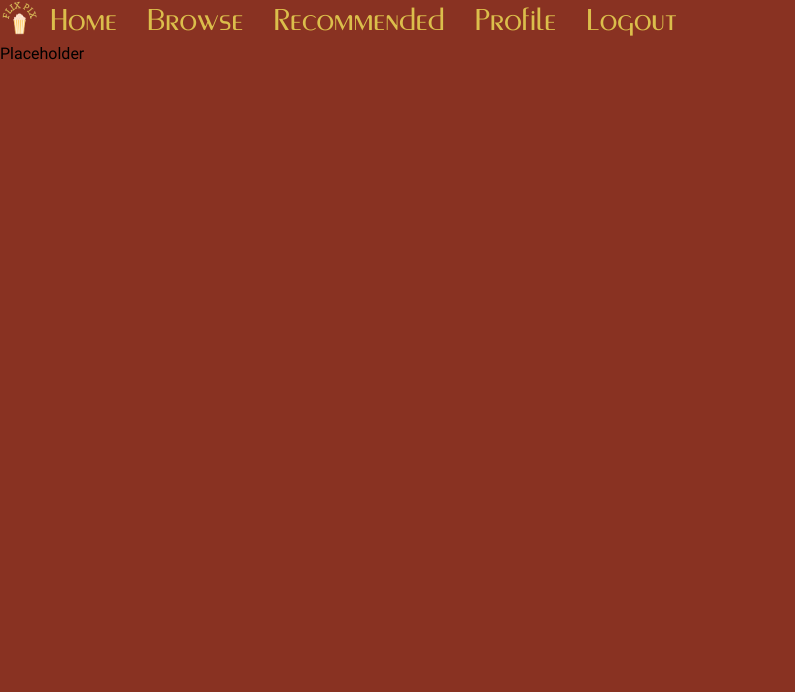
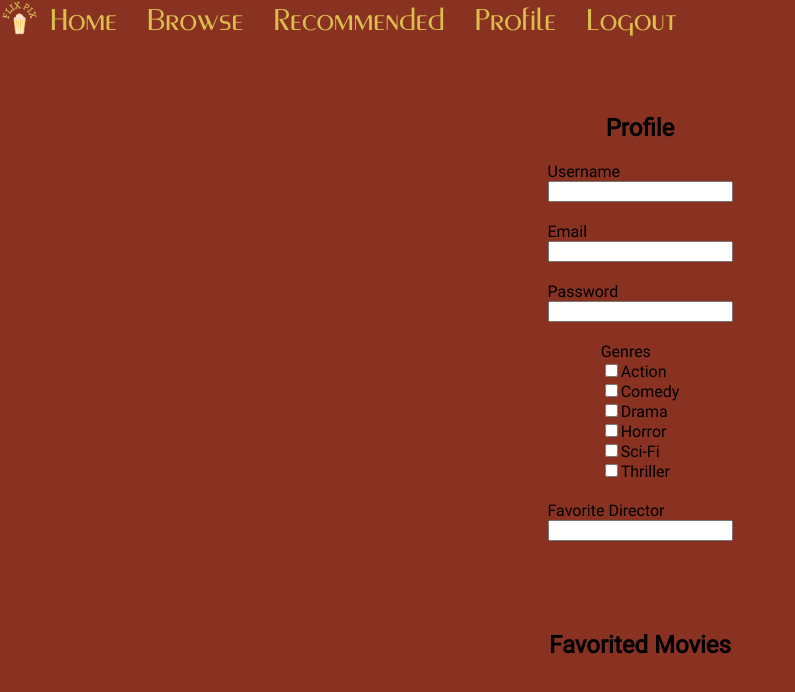
Before and after one commit to sarahjstrong/flix-pix, a Vue app in the folder vue/: page /profile in a window 1280 px wide. Shown: the top 692 px of the page, without its empty margins (0-795 px from the left). Built offline with nearby package versions, Linux system fonts and the light colour scheme; sample sign-in values are in the browser's storage.

Commit message:
profile form skeleton needs styling and few otehr features

```diff
--- a/vue/src/views/ProfileView.vue
+++ b/vue/src/views/ProfileView.vue
@@ -1,14 +1,101 @@
 <template>
-    Placeholder
     <!-- Profile contain a form to update information on your profile. Checkboxes to select genres. Text input field where you can type director name and click submit to save the director. -->
     <!-- Genre info and director info will be saved in the store for now. -->
     <!-- Second part: Favorited section that will list all the favorited movies.  -->
+
+
+    <form class="profile-form">
+        <h2>Profile</h2>
+        <div class="form-group">
+            <label for="username">Username</label>
+            <input type="text" id="username" v-model="username">
+        </div>
+        <div class="form-group">
+            <label for="email">Email</label>
+            <input type="email" id="email" v-model="email">
+        </div>
+        <div class="form-group">
+            <label for="password">Password</label>
+            <input type="password" id="password" v-model="password">
+        </div>
+
+        <div class="form-group">
+            <label for="genres">Genres</label>
+            <div class="genre-checkboxes">
+                <div v-for="genre in genres" v-bind:key="genre.id">
+                    <input type="checkbox" v-bind:id="genre.id" v-bind:value="genre.id" v-model="selectedGenres">
+                    <label v-bind:for="genre.id">{{ genre.name }}</label>
+                </div>
+            </div>
+        </div>
+
+        <div class="form-group">
+            <label for="director">Favorite Director</label>
+            <input type="text" id="director" v-model="director">
+        </div>
+        <div class="favorited-section">
+            <h2>Favorited Movies</h2>
+            <ul>
+                <li v-for="movie in favoritedMovies" v-bind:key="movie.id">{{ movie.title }}</li>
+            </ul>
+        </div>
+
+
+
+    </form>
+
+
+
+
 </template>
 
 <script>
 
+export default {
+    data() {
+        return {
+            username: '',
+            email: '',
+            password: '',
+            genres: [
+                { id: 1, name: 'Action' },
+                { id: 2, name: 'Comedy' },
+                { id: 3, name: 'Drama' },
+                { id: 4, name: 'Horror' },
+                { id: 5, name: 'Sci-Fi' },
+                { id: 6, name: 'Thriller' }
+            ],
+            selectedGenres: [],
+            director: ''
+        }
+    }
+}
 </script>
 
+
+
+
+
 <style scoped>
+    .profile-form {
+        display: flex;
+        flex-direction: column;
+        align-items: center;
+        margin-top: 50px;
+    }
 
+    .form-group {
+        display: flex;
+        flex-direction: column;
+        margin-bottom: 20px;
+    }
+
+    .genre-checkboxes {
+        display: flex;
+        flex-direction: column;
+    }
+
+    .favorited-section {
+        margin-top: 50px;
+    }
 </style>
```
